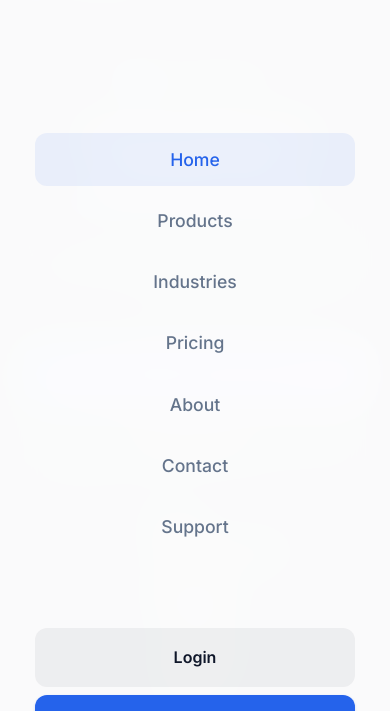
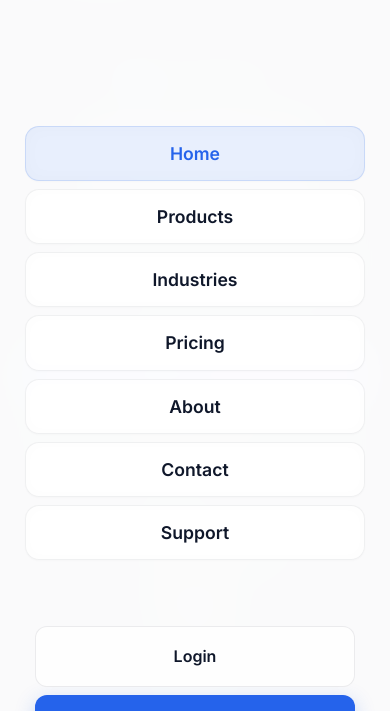
Before and after one commit to princes122oppong-commits/my-Website, a plain HTML site: page index.html in a window 390 px wide. Both pictures are taken after a click on the button "Open navigation menu". Shown: the part 59-770 px from the top of the page. Drawn offline with Linux system fonts and the light colour scheme.

Commit message:
Update 02-navigation.css mobile navbar

```diff
--- a/assets/css/02-navigation.css
+++ b/assets/css/02-navigation.css
@@ -302,23 +302,48 @@
 
   .navbar-links a {
     font-size: 1.25rem;
-    font-weight: var(--fw-medium);
-    color: var(--clr-navy-400);
-    padding: var(--space-3) var(--space-6);
+    font-weight: 600;
+    color: var(--clr-navy-800);
+    padding: 14px 24px;
     width: 100%;
-    max-width: 320px;
+    max-width: 340px;
     text-align: center;
-    border-radius: var(--radius-lg);
+    border-radius: 14px;
+    background: rgba(255, 255, 255, 0.6);
+    border: 1px solid rgba(15, 23, 42, 0.06);
+    backdrop-filter: blur(10px);
+    -webkit-backdrop-filter: blur(10px);
+    box-shadow: 0 1px 2px rgba(0, 0, 0, 0.02);
+    opacity: 0;
+    transform: translateY(14px);
+    transition: opacity 0.35s ease, transform 0.35s cubic-bezier(0.16, 1, 0.3, 1), color 0.25s ease, background 0.25s ease;
   }
 
+  .navbar-links.is-active a {
+    opacity: 1;
+    transform: translateY(0);
+  }
+
+  .navbar-links.is-active a:nth-child(1) { transition-delay: 0.05s; }
+  .navbar-links.is-active a:nth-child(2) { transition-delay: 0.1s; }
+  .navbar-links.is-active a:nth-child(3) { transition-delay: 0.15s; }
+  .navbar-links.is-active a:nth-child(4) { transition-delay: 0.2s; }
+  .navbar-links.is-active a:nth-child(5) { transition-delay: 0.25s; }
+  .navbar-links.is-active a:nth-child(6) { transition-delay: 0.3s; }
+  .navbar-links.is-active a:nth-child(7) { transition-delay: 0.35s; }
+  .navbar-links.is-active a:nth-child(8) { transition-delay: 0.4s; }
+
   .navbar-links a:hover {
-    color: var(--clr-navy-800);
-    background: rgba(15, 23, 42, 0.05);
+    color: var(--clr-primary-600);
+    background: rgba(37, 99, 235, 0.06);
+    transform: translateY(-1px);
+    box-shadow: 0 4px 12px rgba(37, 99, 235, 0.08);
   }
 
   .navbar-links a.is-active {
     color: var(--clr-primary-600);
-    background: rgba(37, 99, 235, 0.08);
+    background: rgba(37, 99, 235, 0.1);
+    border-color: rgba(37, 99, 235, 0.15);
   }
 
   .navbar-links a.is-active::after {
@@ -341,6 +366,13 @@
     gap: var(--space-2);
     width: calc(100% - 48px);
     max-width: 320px;
+    opacity: 0;
+    animation: fadeUp 0.45s 0.35s ease forwards;
+  }
+
+  @keyframes fadeUp {
+    from { opacity: 0; transform: translateX(-50%) translateY(12px); }
+    to { opacity: 1; transform: translateX(-50%) translateY(0); }
   }
 
   .navbar-actions.is-mobile-visible .btn-login,
@@ -355,12 +387,24 @@
 
   .navbar-actions.is-mobile-visible .btn-login {
     color: var(--navbar-text-scrolled);
-    background: var(--navbar-link-hover-scrolled);
+    background: rgba(255, 255, 255, 0.7);
+    border: 1px solid rgba(15, 23, 42, 0.08);
+    border-radius: var(--radius-lg);
+    backdrop-filter: blur(10px);
+    -webkit-backdrop-filter: blur(10px);
   }
 
   .navbar-actions.is-mobile-visible .btn-login:hover {
-    color: var(--navbar-text-scrolled);
-    background: rgba(15, 23, 42, 0.1);
+    color: var(--clr-navy-800);
+    background: rgba(255, 255, 255, 0.95);
+    border-color: rgba(15, 23, 42, 0.15);
+    transform: translateY(-1px);
+    box-shadow: 0 6px 20px rgba(0, 0, 0, 0.06);
+  }
+
+  .navbar-actions.is-mobile-visible .btn-demo {
+    border-radius: var(--radius-lg);
+    box-shadow: 0 6px 20px rgba(37, 99, 235, 0.25);
   }
 
   .navbar-toggle {
```
